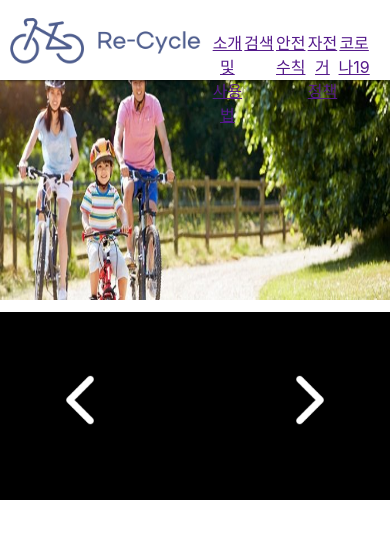
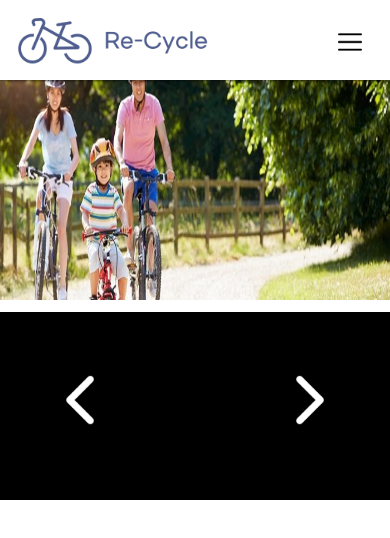
Before and after one commit to seong2808/CapstoneDesign, a React (Create React App) app: page / in a window 390 px wide. Shown: the top 538 px of the page. Built offline with nearby package versions, Linux system fonts and the light colour scheme.

Commit message:
10_18 commit

```diff
--- a/src/App.js
+++ b/src/App.js
@@ -22,25 +22,23 @@ function App() {
 
         <div class="con2">
           <nav id="main_menu" class="main_menu">
-            <ul>
-              <li>
+
                 <a href="">소개 및 사용법</a>
-              </li>
-              <li>
+
                 <a href="">검색</a>
-              </li>
-              <li>
+
                 <a href="">안전수칙</a>
-              </li>
-              <li>
+
                 <a href="">자전거 정책</a>
-              </li>
-              <li>
+
                 <a href="">코로나19</a>
-              </li>
-            </ul>
+
           </nav>
         </div>
+        <div className='more-btn'>
+          <i className='icon'></i>
+        </div>
+
       </div>
       <div class="ride">
         <img src="./ride.jpg" width="100%" height="300px"/>
--- a/src/start_style.css
+++ b/src/start_style.css
@@ -16,7 +16,7 @@
 
 .con2 {
     display: flex;
-    width: 500px;
+    width: 60%;
     margin-left: auto;
     text-align: center;
   }
@@ -24,6 +24,7 @@
 #logo {
     height: 70px;
     padding-top: 5px;
+    padding-left: 2%;
 }
 
 .main_menu {
@@ -34,21 +35,13 @@
     width: 100%;
 }
 
-.main_menu ul {
-    display: flex;
-    width: 100%;
-}
-
-.main_menu ul li {
-    width: 100%;
-    display: flex;
-    justify-content: space-between;
-}
-
-.main_menu ul li a{
+.main_menu a{
     width: 100%;
     display: flex;
     justify-content: center;
+    text-decoration: none;
+    color: #4F5E8E;
+    font-size: 20px;
 }
 
 .con3 {
@@ -58,3 +51,54 @@
 .ride {
     display: flex;
 }
+
+
+@media screen and (max-width:1000px){ /*가로 너비가 600px 이하일 때 아래 스타일 적용*/
+    .more-btn {
+        display: block;
+        position: absolute;
+        right: 20px;
+        top: 30px;
+        width: 40px;
+        height: 40px;
+        border-radius: 8px;
+        border: none;
+        background-color: transparent;
+    }
+
+    .more-btn .icon {
+        display: block;
+        width: 24px;
+        height: 24px;
+        margin: 0 auto;
+        background: url(/public/menu-icon.png) no-repeat center;
+        background-size: contain;
+    }
+
+    .con2 {
+        visibility: hidden;
+    }
+
+    .con1 {
+        background: white;
+    }
+
+    .con2 .main_menu {
+        position: fixed;
+        display: block;
+        top: 0;
+        left: 0;
+        padding: 0 auto;
+        width: 100%;
+        height: 100vh;
+        background: white;
+    }
+
+    .main_menu a{
+
+        display: block;
+        margin: auto;
+        margin-bottom: 8px;
+        padding: 12px;
+    }
+}
```
Also changed, not shown: public/menu-icon.png (added).
